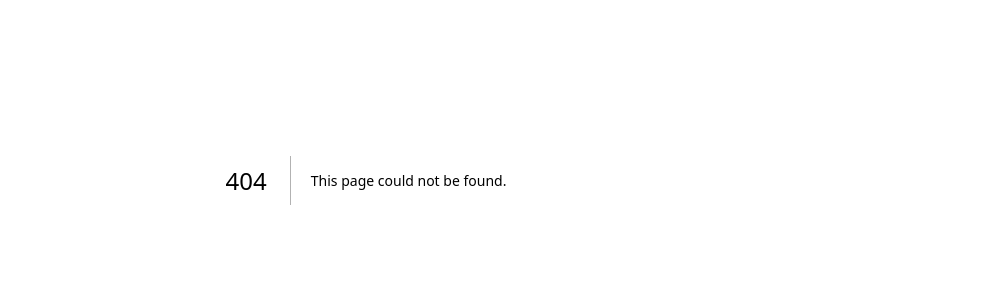
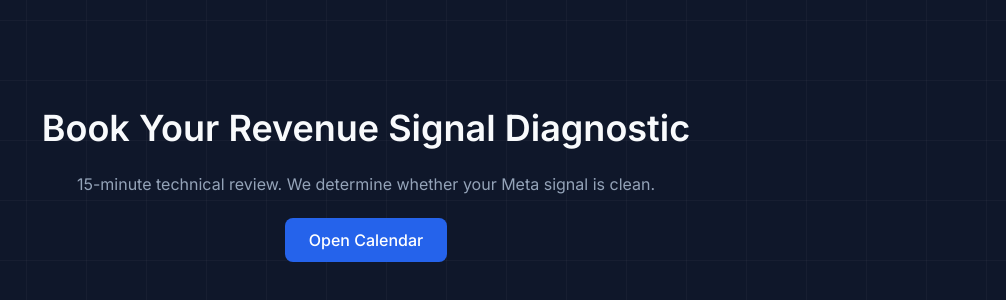
Before and after one commit to CODEHERO-alt/10K-SPRINT, a Next.js app: page /book in a window 1280 px wide. Before the commit this address had no page. Shown: the part 220-520 px from the top of the page, without its empty margins (274-1280 px from the left). Built offline with nearby package versions, Linux system fonts and the light colour scheme.

Commit message:
Create page.tsx

```diff
--- /dev/null
+++ b/app/book/page.tsx
@@ -0,0 +1,21 @@
+export default function Book() {
+  return (
+    <div className="min-h-screen flex items-center justify-center px-6 text-center">
+      <div>
+        <h1 className="text-4xl font-semibold mb-6">
+          Book Your Revenue Signal Diagnostic
+        </h1>
+        <p className="text-slate-400 mb-8">
+          15-minute technical review. We determine whether your Meta signal is clean.
+        </p>
+
+        <a
+          href="https://calendly.com/YOUR-LINK"
+          className="btn-primary"
+        >
+          Open Calendar
+        </a>
+      </div>
+    </div>
+  );
+}
```
